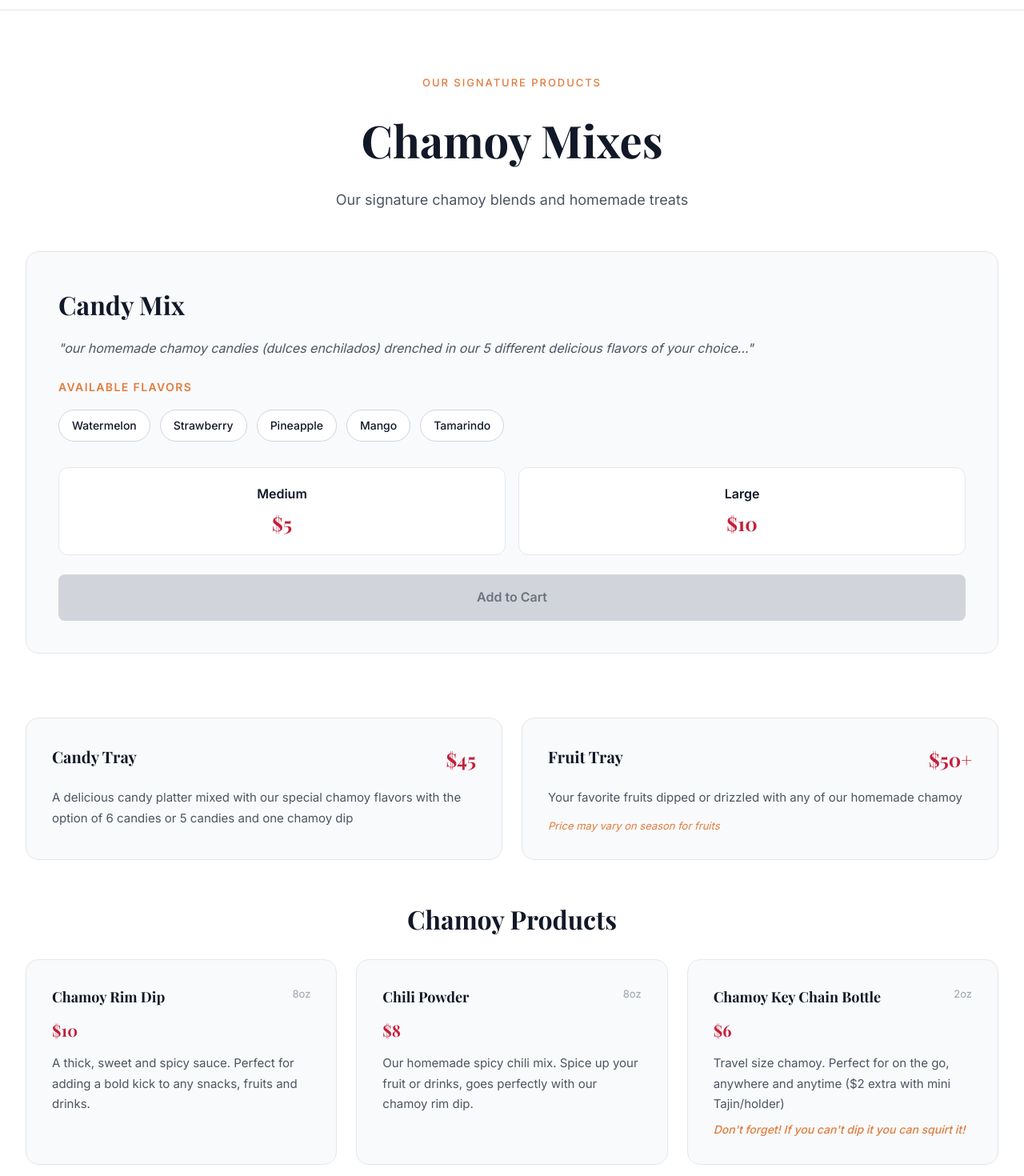
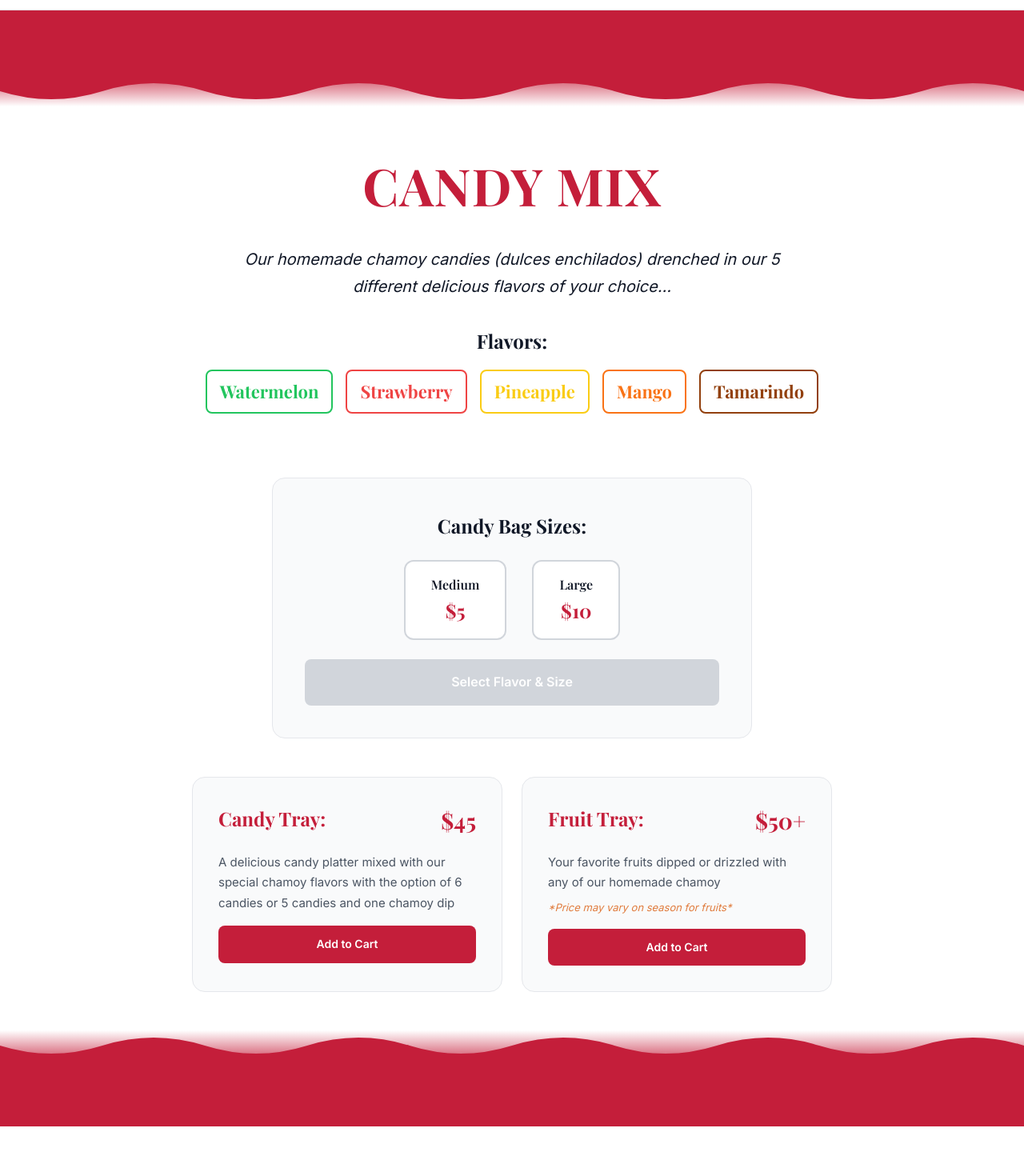
Before and after one commit to iconicJose/tio-ricky-candy-shop, a Next.js app: page /chamoy-mixes in a window 1280 px wide. Shown: the part 60-1530 px from the top of the page at 80% size. Built offline with nearby package versions, Linux system fonts and the light colour scheme.

Commit message:
Revamp Candy Mix page with dripping design, flavors, pricing from menu

```diff
--- a/src/app/chamoy-mixes/page.tsx
+++ b/src/app/chamoy-mixes/page.tsx
@@ -1,55 +1,265 @@
-import { CandyMixSelector } from '@/components/CandyMixSelector';
+'use client';
 
-export default function ChamoyMixesPage() {
+import { useState } from 'react';
+import { useCart } from '@/components/CartProvider';
+
+const flavors = [
+  { name: 'Watermelon', color: '#22c55e' },
+  { name: 'Strawberry', color: '#ef4444' },
+  { name: 'Pineapple', color: '#facc15' },
+  { name: 'Mango', color: '#f97316' },
+  { name: 'Tamarindo', color: '#92400e' },
+];
+
+const bagSizes = [
+  { name: 'Medium', price: 5 },
+  { name: 'Large', price: 10 },
+];
+
+export default function CandyMixPage() {
+  const { addItem } = useCart();
+  const [selectedFlavor, setSelectedFlavor] = useState<string | null>(null);
+  const [selectedSize, setSelectedSize] = useState<string | null>(null);
+  const [addedToCart, setAddedToCart] = useState(false);
+  const [candyTrayAdded, setCandyTrayAdded] = useState(false);
+  const [fruitTrayAdded, setFruitTrayAdded] = useState(false);
+
+  const handleAddBagToCart = () => {
+    if (!selectedFlavor || !selectedSize) return;
+
+    const size = bagSizes.find(s => s.name === selectedSize);
+    if (!size) return;
+
+    addItem({
+      id: `candy-mix-${selectedFlavor.toLowerCase()}-${selectedSize.toLowerCase()}`,
+      name: `Candy Mix - ${selectedFlavor}`,
+      price: size.price,
+      size: selectedSize,
+      flavor: selectedFlavor,
+    });
+
+    setAddedToCart(true);
+    setTimeout(() => setAddedToCart(false), 2000);
+  };
+
+  const handleAddTrayToCart = (trayType: 'candy' | 'fruit') => {
+    if (trayType === 'candy') {
+      addItem({
+        id: 'candy-tray',
+        name: 'Candy Tray',
+        price: 45,
+      });
+      setCandyTrayAdded(true);
+      setTimeout(() => setCandyTrayAdded(false), 2000);
+    } else {
+      addItem({
+        id: 'fruit-tray',
+        name: 'Fruit Tray',
+        price: 50,
+      });
+      setFruitTrayAdded(true);
+      setTimeout(() => setFruitTrayAdded(false), 2000);
+    }
+  };
+
   return (
     <main style={{ minHeight: '100vh', backgroundColor: 'var(--white)' }}>
+      {/* Decorative Top Border - Dripping Effect */}
+      <div style={{
+        background: 'linear-gradient(180deg, var(--chamoy-red) 0%, var(--chamoy-red) 60%, transparent 100%)',
+        height: '120px',
+        position: 'relative',
+      }}>
+        <svg
+          viewBox="0 0 500 50"
+          preserveAspectRatio="none"
+          style={{
+            position: 'absolute',
+            bottom: '-1px',
+            left: 0,
+            width: '100%',
+            height: '50px',
+          }}
+        >
+          <path
+            d="M0,0 L0,30 Q25,50 50,30 Q75,10 100,30 Q125,50 150,30 Q175,10 200,30 Q225,50 250,30 Q275,10 300,30 Q325,50 350,30 Q375,10 400,30 Q425,50 450,30 Q475,10 500,30 L500,0 Z"
+            fill="var(--chamoy-red)"
+          />
+        </svg>
+      </div>
+
       {/* Page Header */}
       <section style={{
-        paddingTop: 'clamp(3rem, 8vw, 5rem)',
-        paddingBottom: 'clamp(2rem, 4vw, 3rem)',
+        paddingTop: 'clamp(2rem, 6vw, 3rem)',
+        paddingBottom: 'clamp(1.5rem, 4vw, 2rem)',
         textAlign: 'center',
       }}>
         <div className="container">
-          <p style={{
-            fontFamily: 'var(--font-body)',
-            fontSize: '0.8125rem',
-            fontWeight: 500,
-            textTransform: 'uppercase',
-            letterSpacing: '0.15em',
-            color: 'var(--warm-orange)',
-            marginBottom: '1rem',
-          }}>
-            Our Signature Products
-          </p>
           <h1 style={{
             fontFamily: 'var(--font-display)',
-            fontSize: 'clamp(2rem, 6vw, 3.5rem)',
+            fontSize: 'clamp(2.5rem, 8vw, 4rem)',
             fontWeight: 700,
-            color: 'var(--text-primary)',
-            marginBottom: '1rem',
+            color: 'var(--chamoy-red)',
+            marginBottom: '1.5rem',
+            textTransform: 'uppercase',
+            letterSpacing: '0.02em',
           }}>
-            Chamoy Mixes
+            Candy Mix
           </h1>
           <p style={{
             fontFamily: 'var(--font-body)',
-            fontSize: 'clamp(1rem, 2vw, 1.125rem)',
-            color: 'var(--text-secondary)',
-            maxWidth: '600px',
+            fontSize: 'clamp(1rem, 2.5vw, 1.25rem)',
+            color: 'var(--text-primary)',
+            maxWidth: '700px',
             margin: '0 auto',
             lineHeight: 1.7,
+            fontStyle: 'italic',
           }}>
-            Our signature chamoy blends and homemade treats
+            Our homemade chamoy candies (dulces enchilados) drenched in our 5 different delicious flavors of your choice...
           </p>
         </div>
       </section>
 
-      {/* Candy Mix Section */}
+      {/* Flavors Section */}
       <section style={{
         paddingBottom: 'clamp(2rem, 4vw, 3rem)',
       }}>
         <div className="container">
-          <div style={{ marginBottom: '2rem' }}>
-            <CandyMixSelector showAddToCart={true} />
+          <div style={{
+            textAlign: 'center',
+            marginBottom: '2rem',
+          }}>
+            <h2 style={{
+              fontFamily: 'var(--font-display)',
+              fontSize: 'clamp(1.25rem, 3vw, 1.5rem)',
+              fontWeight: 700,
+              color: 'var(--text-primary)',
+              marginBottom: '1rem',
+            }}>
+              Flavors:
+            </h2>
+            <div style={{
+              display: 'flex',
+              flexWrap: 'wrap',
+              justifyContent: 'center',
+              gap: '0.5rem 1rem',
+            }}>
+              {flavors.map((flavor) => (
+                <button
+                  key={flavor.name}
+                  onClick={() => setSelectedFlavor(flavor.name)}
+                  style={{
+                    fontFamily: 'var(--font-display)',
+                    fontSize: 'clamp(1.125rem, 2.5vw, 1.375rem)',
+                    fontWeight: 700,
+                    color: selectedFlavor === flavor.name ? 'var(--white)' : flavor.color,
+                    backgroundColor: selectedFlavor === flavor.name ? flavor.color : 'transparent',
+                    border: `2px solid ${flavor.color}`,
+                    borderRadius: '8px',
+                    padding: '0.5rem 1rem',
+                    cursor: 'pointer',
+                    transition: 'all 0.2s ease',
+                  }}
+                >
+                  {flavor.name}
+                </button>
+              ))}
+            </div>
+          </div>
+        </div>
+      </section>
+
+      {/* Candy Bag Sizes */}
+      <section style={{
+        paddingBottom: 'clamp(2rem, 4vw, 3rem)',
+      }}>
+        <div className="container">
+          <div style={{
+            backgroundColor: 'var(--gray-50)',
+            borderRadius: '16px',
+            padding: 'clamp(1.5rem, 4vw, 2.5rem)',
+            border: '1px solid var(--gray-200)',
+            maxWidth: '600px',
+            margin: '0 auto',
+          }}>
+            <h2 style={{
+              fontFamily: 'var(--font-display)',
+              fontSize: 'clamp(1.25rem, 3vw, 1.5rem)',
+              fontWeight: 700,
+              color: 'var(--text-primary)',
+              marginBottom: '1.5rem',
+              textAlign: 'center',
+            }}>
+              Candy Bag Sizes:
+            </h2>
+
+            <div style={{
+              display: 'flex',
+              justifyContent: 'center',
+              gap: '2rem',
+              marginBottom: '1.5rem',
+              flexWrap: 'wrap',
+            }}>
+              {bagSizes.map((size) => (
+                <button
+                  key={size.name}
+                  onClick={() => setSelectedSize(size.name)}
+                  style={{
+                    display: 'flex',
+                    flexDirection: 'column',
+                    alignItems: 'center',
+                    padding: '1rem 2rem',
+                    backgroundColor: selectedSize === size.name ? 'var(--chamoy-red)' : 'var(--white)',
+                    border: `2px solid ${selectedSize === size.name ? 'var(--chamoy-red)' : 'var(--gray-300)'}`,
+                    borderRadius: '12px',
+                    cursor: 'pointer',
+                    transition: 'all 0.2s ease',
+                  }}
+                >
+                  <span style={{
+                    fontFamily: 'var(--font-display)',
+                    fontSize: '1rem',
+                    fontWeight: 600,
+                    color: selectedSize === size.name ? 'var(--white)' : 'var(--text-primary)',
+                  }}>
+                    {size.name}
+                  </span>
+                  <span style={{
+                    fontFamily: 'var(--font-display)',
+                    fontSize: '1.5rem',
+                    fontWeight: 700,
+                    color: selectedSize === size.name ? 'var(--white)' : 'var(--chamoy-red)',
+                  }}>
+                    ${size.price}
+                  </span>
+                </button>
+              ))}
+            </div>
+
+            {/* Add to Cart Button */}
+            <button
+              onClick={handleAddBagToCart}
+              disabled={!selectedFlavor || !selectedSize}
+              style={{
+                width: '100%',
+                padding: '1rem',
+                fontFamily: 'var(--font-body)',
+                fontSize: '1rem',
+                fontWeight: 600,
+                color: 'var(--white)',
+                backgroundColor: addedToCart ? '#22c55e' : ((!selectedFlavor || !selectedSize) ? 'var(--gray-300)' : 'var(--chamoy-red)'),
+                border: 'none',
+                borderRadius: '8px',
+                cursor: (!selectedFlavor || !selectedSize) ? 'not-allowed' : 'pointer',
+                transition: 'all 0.2s ease',
+              }}
+            >
+              {addedToCart ? '✓ Added to Cart!' :
+               (!selectedFlavor && !selectedSize) ? 'Select Flavor & Size' :
+               !selectedFlavor ? 'Select a Flavor' :
+               !selectedSize ? 'Select a Size' :
+               `Add ${selectedSize} ${selectedFlavor} to Cart - $${bagSizes.find(s => s.name === selectedSize)?.price}`}
+            </button>
           </div>
         </div>
       </section>
@@ -63,6 +273,8 @@ export default function ChamoyMixesPage() {
             display: 'grid',
             gridTemplateColumns: 'repeat(auto-fit, minmax(300px, 1fr))',
             gap: '1.5rem',
+            maxWidth: '800px',
+            margin: '0 auto',
           }}>
             {/* Candy Tray */}
             <div style={{
@@ -79,16 +291,16 @@ export default function ChamoyMixesPage() {
               }}>
                 <h3 style={{
                   fontFamily: 'var(--font-display)',
-                  fontSize: '1.25rem',
+                  fontSize: '1.5rem',
                   fontWeight: 700,
-                  color: 'var(--text-primary)',
+                  color: 'var(--chamoy-red)',
                   margin: 0,
                 }}>
-                  Candy Tray
+                  Candy Tray:
                 </h3>
                 <span style={{
                   fontFamily: 'var(--font-display)',
-                  fontSize: '1.5rem',
+                  fontSize: '1.75rem',
                   fontWeight: 700,
                   color: 'var(--chamoy-red)',
                 }}>
@@ -100,10 +312,28 @@ export default function ChamoyMixesPage() {
                 fontSize: '0.9375rem',
                 color: 'var(--text-secondary)',
                 lineHeight: 1.7,
-                margin: 0,
+                marginBottom: '1rem',
               }}>
                 A delicious candy platter mixed with our special chamoy flavors with the option of 6 candies or 5 candies and one chamoy dip
               </p>
+              <button
+                onClick={() => handleAddTrayToCart('candy')}
+                style={{
+                  width: '100%',
+                  padding: '0.75rem',
+                  fontFamily: 'var(--font-body)',
+                  fontSize: '0.875rem',
+                  fontWeight: 600,
+                  color: 'var(--white)',
+                  backgroundColor: candyTrayAdded ? '#22c55e' : 'var(--chamoy-red)',
+                  border: 'none',
+                  borderRadius: '8px',
+                  cursor: 'pointer',
+                  transition: 'background-color 0.2s ease',
+                }}
+              >
+                {candyTrayAdded ? '✓ Added!' : 'Add to Cart'}
+              </button>
             </div>
 
             {/* Fruit Tray */}
@@ -121,16 +351,16 @@ export default function ChamoyMixesPage() {
               }}>
                 <h3 style={{
                   fontFamily: 'var(--font-display)',
-                  fontSize: '1.25rem',
+                  fontSize: '1.5rem',
                   fontWeight: 700,
-                  color: 'var(--text-primary)',
+                  color: 'var(--chamoy-red)',
                   margin: 0,
                 }}>
-                  Fruit Tray
+                  Fruit Tray:
                 </h3>
                 <span style={{
                   fontFamily: 'var(--font-display)',
-                  fontSize: '1.5rem',
+                  fontSize: '1.75rem',
                   fontWeight: 700,
                   color: 'var(--chamoy-red)',
                 }}>
@@ -142,7 +372,7 @@ export default function ChamoyMixesPage() {
                 fontSize: '0.9375rem',
                 color: 'var(--text-secondary)',
                 lineHeight: 1.7,
-                marginBottom: '0.75rem',
+                marginBottom: '0.5rem',
               }}>
                 Your favorite fruits dipped or drizzled with any of our homemade chamoy
               </p>
@@ -151,198 +381,58 @@ export default function ChamoyMixesPage() {
                 fontSize: '0.8125rem',
                 color: 'var(--warm-orange)',
                 fontStyle: 'italic',
-                margin: 0,
+                marginBottom: '1rem',
               }}>
-                Price may vary on season for fruits
+                *Price may vary on season for fruits*
               </p>
+              <button
+                onClick={() => handleAddTrayToCart('fruit')}
+                style={{
+                  width: '100%',
+                  padding: '0.75rem',
+                  fontFamily: 'var(--font-body)',
+                  fontSize: '0.875rem',
+                  fontWeight: 600,
+                  color: 'var(--white)',
+                  backgroundColor: fruitTrayAdded ? '#22c55e' : 'var(--chamoy-red)',
+                  border: 'none',
+                  borderRadius: '8px',
+                  cursor: 'pointer',
+                  transition: 'background-color 0.2s ease',
+                }}
+              >
+                {fruitTrayAdded ? '✓ Added!' : 'Add to Cart'}
+              </button>
             </div>
           </div>
         </div>
       </section>
 
-      {/* Chamoy Products Section */}
-      <section style={{
-        paddingBottom: 'clamp(3rem, 8vw, 5rem)',
+      {/* Decorative Bottom Border - Dripping Effect */}
+      <div style={{
+        background: 'linear-gradient(0deg, var(--chamoy-red) 0%, var(--chamoy-red) 60%, transparent 100%)',
+        height: '120px',
+        position: 'relative',
+        marginTop: 'auto',
       }}>
-        <div className="container">
-          <h2 style={{
-            fontFamily: 'var(--font-display)',
-            fontSize: 'clamp(1.5rem, 4vw, 2rem)',
-            fontWeight: 700,
-            color: 'var(--text-primary)',
-            marginBottom: '1.5rem',
-            textAlign: 'center',
-          }}>
-            Chamoy Products
-          </h2>
-
-          <div style={{
-            display: 'grid',
-            gridTemplateColumns: 'repeat(auto-fit, minmax(280px, 1fr))',
-            gap: '1.5rem',
-          }}>
-            {/* Chamoy Rim Dip */}
-            <div style={{
-              backgroundColor: 'var(--gray-50)',
-              borderRadius: '16px',
-              padding: 'clamp(1.5rem, 4vw, 2rem)',
-              border: '1px solid var(--gray-200)',
-            }}>
-              <div style={{
-                display: 'flex',
-                justifyContent: 'space-between',
-                alignItems: 'flex-start',
-                marginBottom: '0.75rem',
-              }}>
-                <h3 style={{
-                  fontFamily: 'var(--font-display)',
-                  fontSize: '1.125rem',
-                  fontWeight: 700,
-                  color: 'var(--text-primary)',
-                  margin: 0,
-                }}>
-                  Chamoy Rim Dip
-                </h3>
-                <span style={{
-                  fontFamily: 'var(--font-body)',
-                  fontSize: '0.8125rem',
-                  color: 'var(--text-muted)',
-                }}>
-                  8oz
-                </span>
-              </div>
-              <p style={{
-                fontFamily: 'var(--font-display)',
-                fontSize: '1.25rem',
-                fontWeight: 700,
-                color: 'var(--chamoy-red)',
-                marginBottom: '0.75rem',
-              }}>
-                $10
-              </p>
-              <p style={{
-                fontFamily: 'var(--font-body)',
-                fontSize: '0.9375rem',
-                color: 'var(--text-secondary)',
-                lineHeight: 1.7,
-                margin: 0,
-              }}>
-                A thick, sweet and spicy sauce. Perfect for adding a bold kick to any snacks, fruits and drinks.
-              </p>
-            </div>
-
-            {/* Chili Powder */}
-            <div style={{
-              backgroundColor: 'var(--gray-50)',
-              borderRadius: '16px',
-              padding: 'clamp(1.5rem, 4vw, 2rem)',
-              border: '1px solid var(--gray-200)',
-            }}>
-              <div style={{
-                display: 'flex',
-                justifyContent: 'space-between',
-                alignItems: 'flex-start',
-                marginBottom: '0.75rem',
-              }}>
-                <h3 style={{
-                  fontFamily: 'var(--font-display)',
-                  fontSize: '1.125rem',
-                  fontWeight: 700,
-                  color: 'var(--text-primary)',
-                  margin: 0,
-                }}>
-                  Chili Powder
-                </h3>
-                <span style={{
-                  fontFamily: 'var(--font-body)',
-                  fontSize: '0.8125rem',
-                  color: 'var(--text-muted)',
-                }}>
-                  8oz
-                </span>
-              </div>
-              <p style={{
-                fontFamily: 'var(--font-display)',
-                fontSize: '1.25rem',
-                fontWeight: 700,
-                color: 'var(--chamoy-red)',
-                marginBottom: '0.75rem',
-              }}>
-                $8
-              </p>
-              <p style={{
-                fontFamily: 'var(--font-body)',
-                fontSize: '0.9375rem',
-                color: 'var(--text-secondary)',
-                lineHeight: 1.7,
-                margin: 0,
-              }}>
-                Our homemade spicy chili mix. Spice up your fruit or drinks, goes perfectly with our chamoy rim dip.
-              </p>
-            </div>
-
-            {/* Chamoy Key Chain Bottle */}
-            <div style={{
-              backgroundColor: 'var(--gray-50)',
-              borderRadius: '16px',
-              padding: 'clamp(1.5rem, 4vw, 2rem)',
-              border: '1px solid var(--gray-200)',
-            }}>
-              <div style={{
-                display: 'flex',
-                justifyContent: 'space-between',
-                alignItems: 'flex-start',
-                marginBottom: '0.75rem',
-              }}>
-                <h3 style={{
-                  fontFamily: 'var(--font-display)',
-                  fontSize: '1.125rem',
-                  fontWeight: 700,
-                  color: 'var(--text-primary)',
-                  margin: 0,
-                }}>
-                  Chamoy Key Chain Bottle
-                </h3>
-                <span style={{
-                  fontFamily: 'var(--font-body)',
-                  fontSize: '0.8125rem',
-                  color: 'var(--text-muted)',
-                }}>
-                  2oz
-                </span>
-              </div>
-              <p style={{
-                fontFamily: 'var(--font-display)',
-                fontSize: '1.25rem',
-                fontWeight: 700,
-                color: 'var(--chamoy-red)',
-                marginBottom: '0.75rem',
-              }}>
-                $6
-              </p>
-              <p style={{
-                fontFamily: 'var(--font-body)',
-                fontSize: '0.9375rem',
-                color: 'var(--text-secondary)',
-                lineHeight: 1.7,
-                marginBottom: '0.5rem',
-              }}>
-                Travel size chamoy. Perfect for on the go, anywhere and anytime ($2 extra with mini Tajin/holder)
-              </p>
-              <p style={{
-                fontFamily: 'var(--font-body)',
-                fontSize: '0.875rem',
-                color: 'var(--warm-orange)',
-                fontWeight: 500,
-                fontStyle: 'italic',
-                margin: 0,
-              }}>
-                Don't forget! If you can't dip it you can squirt it!
-              </p>
-            </div>
-          </div>
-        </div>
-      </section>
+        <svg
+          viewBox="0 0 500 50"
+          preserveAspectRatio="none"
+          style={{
+            position: 'absolute',
+            top: '-1px',
+            left: 0,
+            width: '100%',
+            height: '50px',
+            transform: 'rotate(180deg)',
+          }}
+        >
+          <path
+            d="M0,0 L0,30 Q25,50 50,30 Q75,10 100,30 Q125,50 150,30 Q175,10 200,30 Q225,50 250,30 Q275,10 300,30 Q325,50 350,30 Q375,10 400,30 Q425,50 450,30 Q475,10 500,30 L500,0 Z"
+            fill="var(--chamoy-red)"
+          />
+        </svg>
+      </div>
     </main>
   );
 }
--- a/src/app/page.tsx
+++ b/src/app/page.tsx
@@ -2,9 +2,9 @@ import Link from 'next/link';
 
 // Sample categories for display
 const categories = [
+  { name: 'Candy Mix', slug: 'chamoy-mixes', description: 'Homemade chamoy candies in 5 delicious flavors' },
   { name: 'Gummies', slug: 'gummies', description: 'Sweet & tangy chamoy-coated gummies' },
   { name: 'Carne Seca', slug: 'carne-seca', description: 'Traditional dried meat with chili' },
-  { name: 'Chamoy Mixes', slug: 'chamoy-mixes', description: 'Our signature chamoy blends' },
 ];
 
 export default function HomePage() {
```
